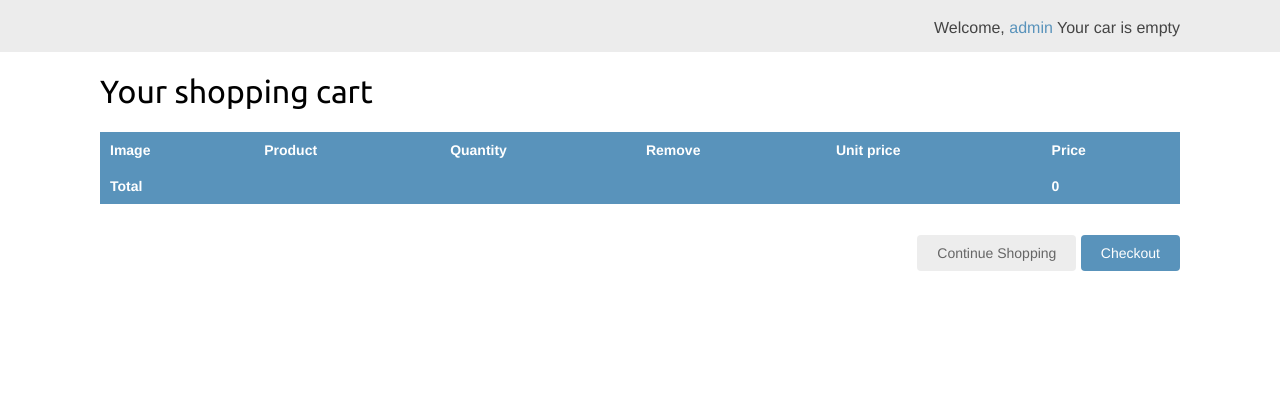
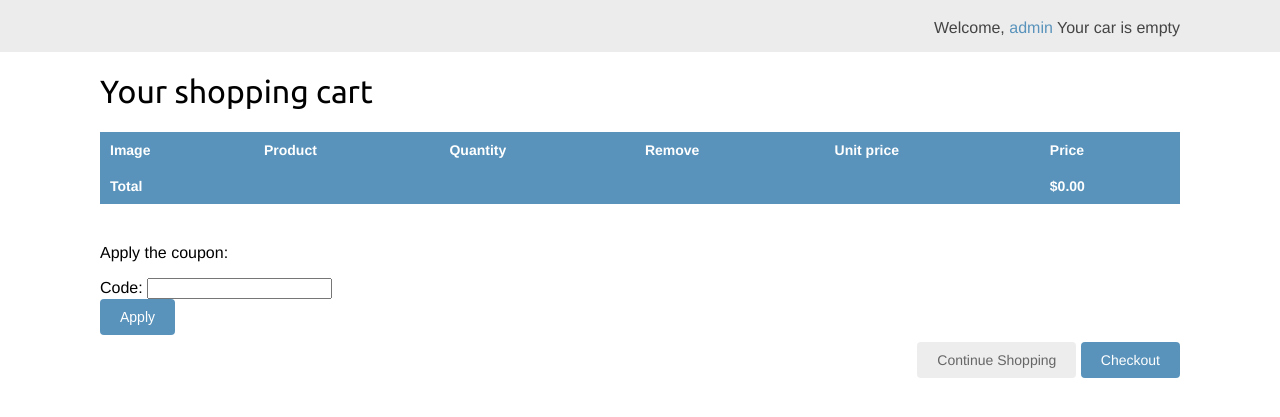
Before and after one commit to adityasurana3/MyShop, a Django app: page /cart/ in a window 1280 px wide. Shown: the part 46-463 px from the top of the page. Run offline with Django 5.2, Linux system fonts and the light colour scheme; a user stored in the database is signed in; parts of the project's set-up code (start-up, migrations or seed data) failed here and were passed over.

Commit message:
coupon code functianlity added in checkout

```diff
--- a/cart/templates/cart/detail.html
+++ b/cart/templates/cart/detail.html
@@ -43,13 +43,34 @@
                     </tr>
                 {% endwith %}
             {% endfor %}
+            {% if cart.coupon %}
+                <tr class="subtotal">
+                    <td>subtotal</td>
+                    <td colspan="4"></td>
+                    <td class="num">{{ cart.get_total_price|floatformat:2 }}</td>
+                </tr>
+                <tr>
+                    <td>
+                        "{{ cart.coupon.code }}" coupon
+                        ({{ cart.coupon.discount }}% off)
+                    </td>
+                    <td colspan="4"></td>
+                    <td class="num neg"> - ${{ cart.get_discount | floatformat:2 }} </td>
+                </tr>
+            {% endif %}
             <tr class="total">
                 <td>Total</td>
                 <td colspan="4"></td>
-                <td class='sum'>{{ cart.get_total_price }}</td>
+                <td class='sum'>${{ cart.get_total_price_after_discount | floatformat:2 }}</td>
             </tr>
         </tbody>
     </table>
+    <p>Apply the coupon:</p>
+    <form action="{% url 'coupons:apply' %}" method="post">
+        {% csrf_token %}
+        {{ coupon_apply_form }}
+        <input type="submit" value="Apply">
+    </form>
     <p class="text-right">
         <a href="{% url 'shop:product_list' %}" class="button light">Continue Shopping</a>
         <a href="{% url 'orders:order_create' %}" class="button">Checkout</a>
--- a/cart/views.py
+++ b/cart/views.py
@@ -4,6 +4,7 @@ from .forms import CartAddProductForm
 from .cart import Cart
 from shop.models import Product
 from django.contrib.auth.decorators import login_required
+from coupons.forms import CouponApplyForm
 
 # Create your views here.
 
@@ -31,4 +32,5 @@ def cart_detail(request):
     cart = Cart(request)
     for item in cart:
         item['update_quantity_form'] = CartAddProductForm(initial={'quantity': item['quantity'], 'override': True})
-    return render(request, 'cart/detail.html', {'cart':cart})
+    coupon_apply_form = CouponApplyForm()
+    return render(request, 'cart/detail.html', {'cart':cart, 'coupon_apply_form':coupon_apply_form})
--- a/coupons/views.py
+++ b/coupons/views.py
@@ -13,7 +13,7 @@ def coupon_apply(request):
     if form.is_valid():
         code = form.cleaned_data['code']
         try:
-            coupon = Coupon.objects.get(code__iexact=code, valid_from__lte=now, valid_to_gte=now, active=True)
+            coupon = Coupon.objects.get(code__iexact=code, valid_from__lte=now, valid_to__gte=now, active=True)
             request.session['coupon_id'] = coupon.id
         except Coupon.DoesNotExist:
             request.session['coupon_id'] = None
```
Also changed, not shown: orders/templates/orders/order/create.html (+8 -2 lines), db.sqlite3.
